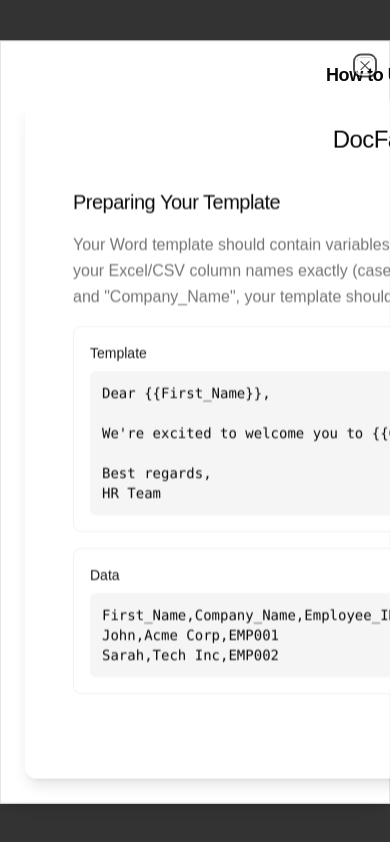
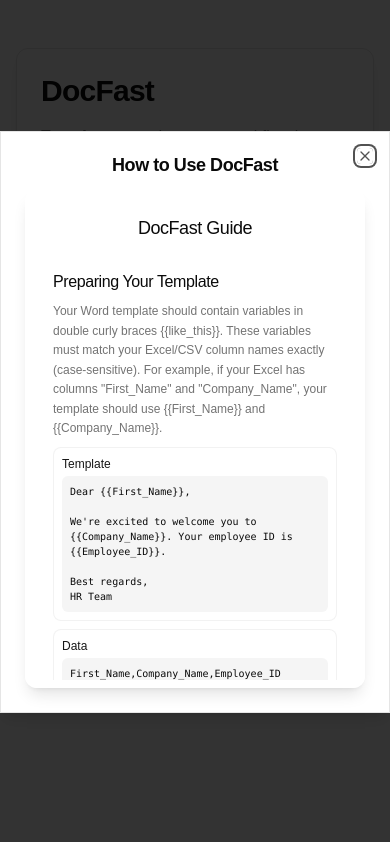
Before and after one commit to ralpholazo24/docfast, a Next.js app: page / in a window 390 px wide. Both pictures are taken after a click on the button "Help". Built offline with nearby package versions, Linux system fonts and the light colour scheme.

Commit message:
Make the help popup mobile friendly

```diff
--- a/src/components/shared/guide.tsx
+++ b/src/components/shared/guide.tsx
@@ -11,35 +11,35 @@
 export function UserGuide() {
   return (
     <Card className="w-full max-w-3xl mx-auto bg-background/60 backdrop-blur-lg border-0 shadow-lg">
-      <CardHeader className="pb-2">
-        <CardTitle className="text-2xl font-medium text-center">DocFast Guide</CardTitle>
+      <CardHeader className="pb-2 px-4 sm:px-6">
+        <CardTitle className="text-lg sm:text-2xl font-medium text-center">DocFast Guide</CardTitle>
       </CardHeader>
-      <CardContent>
-        <ScrollArea className="h-[70vh] pr-6">
-          <div className="space-y-12">
+      <CardContent className="p-2 sm:p-6">
+        <ScrollArea className="h-[50vh] sm:h-[70vh]">
+          <div className="space-y-4 sm:space-y-8 px-2 sm:px-4">
             {guideSections.map((section) => (
               <div
                 key={section.id}
-                className="space-y-4 hover:bg-muted/50 p-6 rounded-xl transition-colors"
+                className="space-y-2 sm:space-y-4 hover:bg-muted/50 p-3 sm:p-6 rounded-xl transition-colors"
               >
-                <h3 className="text-xl font-medium tracking-tight">{section.title}</h3>
-                <p className="text-base text-muted-foreground leading-relaxed">
+                <h3 className="text-base sm:text-xl font-medium tracking-tight">{section.title}</h3>
+                <p className="text-xs sm:text-base text-muted-foreground leading-relaxed">
                   {section.description}
                 </p>
                 {section.example && (
-                  <div className="mt-4 space-y-4">
+                  <div className="mt-2 sm:mt-4 space-y-2 sm:space-y-4">
                     {section.example.template && (
-                      <div className="bg-background/80 rounded-lg p-4 border border-border/50">
-                        <div className="text-sm font-medium mb-2 text-primary">Template</div>
-                        <pre className="text-sm font-mono bg-muted p-3 rounded-md overflow-x-auto">
+                      <div className="bg-background/80 rounded-lg p-2 sm:p-4 border border-border/50">
+                        <div className="text-xs sm:text-sm font-medium mb-1 sm:mb-2 text-primary">Template</div>
+                        <pre className="text-[10px] sm:text-sm font-mono bg-muted p-2 sm:p-3 rounded-md overflow-x-auto whitespace-pre-wrap break-words">
                           {section.example.template}
                         </pre>
                       </div>
                     )}
                     {section.example.data && (
-                      <div className="bg-background/80 rounded-lg p-4 border border-border/50">
-                        <div className="text-sm font-medium mb-2 text-primary">Data</div>
-                        <pre className="text-sm font-mono bg-muted p-3 rounded-md overflow-x-auto">
+                      <div className="bg-background/80 rounded-lg p-2 sm:p-4 border border-border/50">
+                        <div className="text-xs sm:text-sm font-medium mb-1 sm:mb-2 text-primary">Data</div>
+                        <pre className="text-[10px] sm:text-sm font-mono bg-muted p-2 sm:p-3 rounded-md overflow-x-auto whitespace-pre-wrap break-words">
                           {section.example.data}
                         </pre>
                       </div>
```
